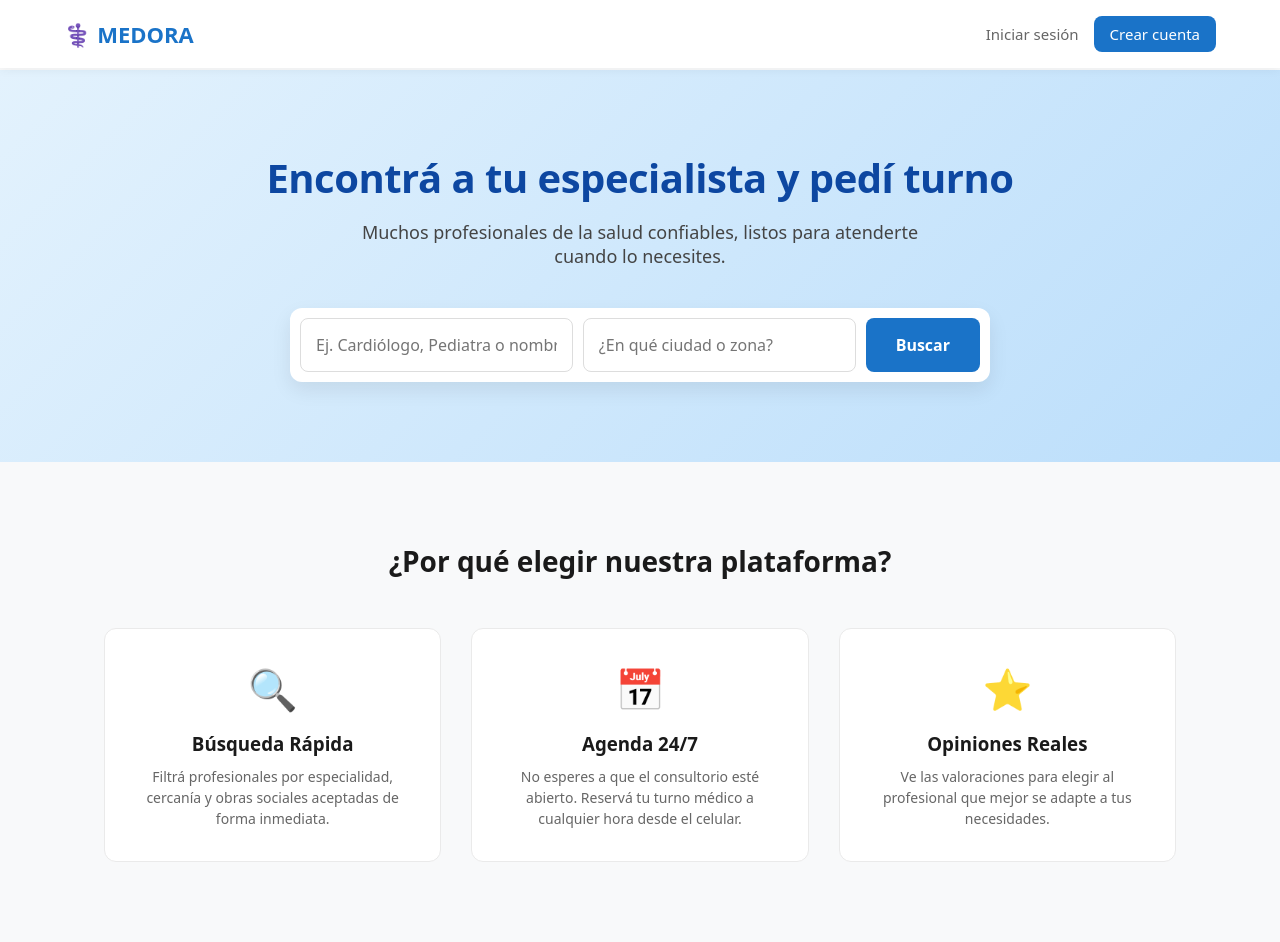
After one commit to IgnacioEsquenon/ISII_Trabajo-De-Campo, a Django app: template gestion_turnos/templates/home_principal.html in a window 1280 px wide. The commit adds this page. Run offline with Django 5.2, Linux system fonts and the light colour scheme; the template is opened without the code that fills it, so the values that code supplies are empty.

Commit message:
Mejora de interfaces + errores menores

```diff
--- a/gestion_turnos/forms.py
+++ b/gestion_turnos/forms.py
@@ -16,7 +16,6 @@ class RegistroMedicoForm(UserCreationForm):
         # Le decimos a Django qué campos mostrar arriba de todo
         fields = UserCreationForm.Meta.fields + ('nombre', 'apellido')
 
-    # ACÁ ESTÁ LA MAGIA: Sobreescribimos el método save()
     def save(self, commit=True):
         # 1. Guardamos el User de Django (encripta la contraseña automáticamente)
         user = super().save(commit=False)
--- /dev/null
+++ b/gestion_turnos/templates/home_principal.html
@@ -0,0 +1,103 @@
+<!DOCTYPE html>
+<html lang="es">
+<head>
+  <meta charset="UTF-8">
+  <meta name="viewport" content="width=device-width, initial-scale=1.0">
+  <title>Gestión Médica MEDORA — Encuentra tu especialista</title>
+  <style>
+    * { box-sizing: border-box; margin: 0; padding: 0; font-family: system-ui, -apple-system, sans-serif; }
+    body { background-color: #f8f9fa; color: #333; }
+
+    /* Navbar */
+    .navbar { display: flex; justify-content: space-between; align-items: center; padding: 1rem 5%; background: white; box-shadow: 0 2px 10px rgba(0,0,0,0.05); position: fixed; top: 0; width: 100%; z-index: 100; }
+    .logo { font-size: 22px; font-weight: 700; color: #1a73c8; text-decoration: none; }
+    .nav-links { display: flex; gap: 15px; align-items: center; }
+    .btn-login { color: #666; text-decoration: none; font-weight: 500; font-size: 15px; transition: color 0.2s; }
+    .btn-login:hover { color: #1a73c8; }
+    .btn-register { background: #1a73c8; color: white; padding: 8px 16px; border-radius: 8px; text-decoration: none; font-weight: 500; font-size: 15px; transition: background 0.2s; }
+    .btn-register:hover { background: #1558a0; }
+
+    /* Hero Section (El bloque principal tipo Doctoralia) */
+    .hero { margin-top: 70px; background: linear-gradient(135deg, #e3f2fd 0%, #bbdefb 100%); padding: 5rem 5%; text-align: center; }
+    .hero h1 { font-size: 40px; color: #0d47a1; margin-bottom: 15px; letter-spacing: -0.5px; }
+    .hero p { font-size: 18px; color: #444; margin-bottom: 40px; max-width: 600px; margin-left: auto; margin-right: auto; }
+
+    /* El Buscador Central */
+    .search-box { background: white; padding: 10px; border-radius: 12px; box-shadow: 0 8px 20px rgba(0,0,0,0.08); display: flex; max-width: 700px; margin: 0 auto; gap: 10px; }
+    .search-input { flex: 1; padding: 15px; border: 1px solid #ddd; border-radius: 8px; font-size: 16px; outline: none; transition: border-color 0.2s; }
+    .search-input:focus { border-color: #1a73c8; }
+    .btn-search { background: #1a73c8; color: white; border: none; padding: 0 30px; border-radius: 8px; font-size: 16px; font-weight: 600; cursor: pointer; transition: 0.2s; }
+    .btn-search:hover { background: #1558a0; transform: translateY(-2px); }
+
+    /* Tarjetas de Beneficios / Especialidades */
+    .features { padding: 5rem 5%; max-width: 1200px; margin: 0 auto; }
+    .features-title { text-align: center; font-size: 28px; margin-bottom: 3rem; color: #1a1a1a; }
+    .grid { display: grid; grid-template-columns: repeat(auto-fit, minmax(300px, 1fr)); gap: 30px; }
+    .card { background: white; padding: 2rem; border-radius: 12px; border: 1px solid #eaeaea; text-align: center; transition: 0.3s; }
+    .card:hover { transform: translateY(-5px); box-shadow: 0 10px 20px rgba(0,0,0,0.05); border-color: #1a73c8; }
+    .card-icon { font-size: 40px; margin-bottom: 15px; }
+    .card h3 { margin-bottom: 10px; color: #1a1a1a; }
+    .card p { color: #666; font-size: 14px; line-height: 1.5; }
+
+    /* Responsive */
+    @media (max-width: 768px) {
+      .search-box { flex-direction: column; background: transparent; box-shadow: none; padding: 0; }
+      .search-input { width: 100%; margin-bottom: 10px; }
+      .btn-search { width: 100%; padding: 15px; }
+      .hero h1 { font-size: 32px; }
+    }
+  </style>
+</head>
+<body>
+
+  <nav class="navbar">
+    <a href="{% url 'home_principal' %}" class="logo">⚕️ MEDORA</a>
+    <div class="nav-links">
+    {% if user.is_authenticated %}
+        <span style="color: #666; font-weight: 500; margin-right: 15px;">Hola, {{ user.first_name }}</span>
+        <a href="/admin/logout/" class="btn-login" style="color: #a32d2d;">Cerrar sesión</a>
+    {% else %}
+        <a href="{% url 'login' %}" class="btn-login">Iniciar sesión</a>
+        <a href="{% url 'seleccionar_registro' %}" class="btn-register">Crear cuenta</a>
+    {% endif %}
+  </div>
+  </nav>
+
+  <header class="hero">
+    <h1>Encontrá a tu especialista y pedí turno</h1>
+    <p>Muchos profesionales de la salud confiables, listos para atenderte cuando lo necesites.</p>
+
+    <form class="search-box" action="#" method="GET">
+      <input type="text" class="search-input" placeholder="Ej. Cardiólogo, Pediatra o nombre del médico..." required>
+      <input type="text" class="search-input" placeholder="¿En qué ciudad o zona?">
+      <button type="submit" class="btn-search">Buscar</button>
+    </form>
+  </header>
+
+  <section class="features">
+    <h2 class="features-title">¿Por qué elegir nuestra plataforma?</h2>
+    <div class="grid">
+
+      <div class="card">
+        <div class="card-icon">🔍</div>
+        <h3>Búsqueda Rápida</h3>
+        <p>Filtrá profesionales por especialidad, cercanía y obras sociales aceptadas de forma inmediata.</p>
+      </div>
+
+      <div class="card">
+        <div class="card-icon">📅</div>
+        <h3>Agenda 24/7</h3>
+        <p>No esperes a que el consultorio esté abierto. Reservá tu turno médico a cualquier hora desde el celular.</p>
+      </div>
+
+      <div class="card">
+        <div class="card-icon">⭐</div>
+        <h3>Opiniones Reales</h3>
+        <p>Ve las valoraciones para elegir al profesional que mejor se adapte a tus necesidades.</p>
+      </div>
+
+    </div>
+  </section>
+
+</body>
+</html>
--- a/sistema_medico/urls.py
+++ b/sistema_medico/urls.py
@@ -6,6 +6,7 @@ from gestion_turnos import views
 
 urlpatterns = [
     path('admin/', admin.site.urls),
+    path('', views.home_principal, name='home_principal'),
     path('registro/', views.seleccionar_registro, name='seleccionar_registro'),
     path('registro/medico/', views.registro_medico, name='registro_medico'),
     path('registro/paciente/', views.registro_paciente, name='registro_paciente'),
```
Also changed, not shown: gestion_turnos/models.py (+17 -13 lines), gestion_turnos/templates/agenda_medico.html (+11 -32 lines), gestion_turnos/templates/base.html (added, +43 -0 lines), gestion_turnos/templates/login.html (+33 -18 lines), gestion_turnos/templates/registro_medico.html (+32 -19 lines), gestion_turnos/templates/registro_paciente.html (+35 -21 lines), gestion_turnos/templates/seleccionar_registro.html (+22 -14 lines), gestion_turnos/views.py (+17 -2 lines).
